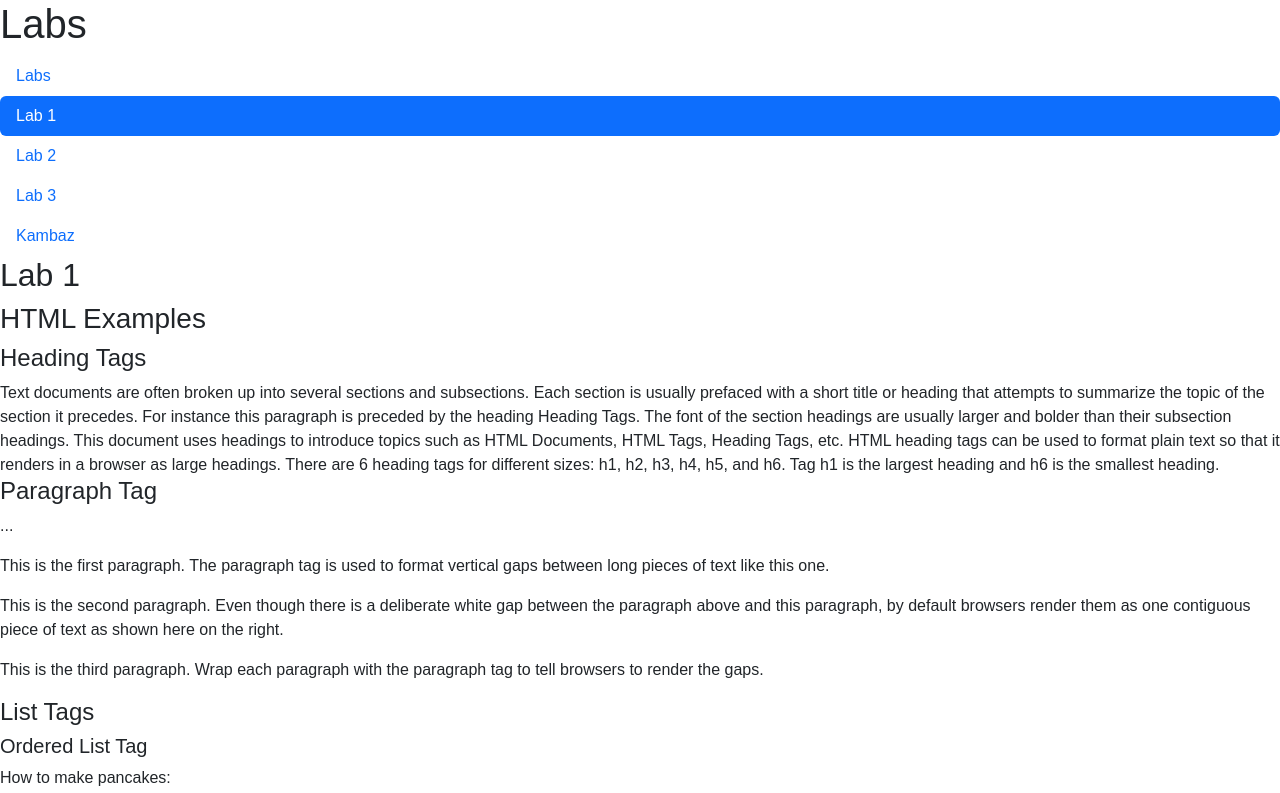
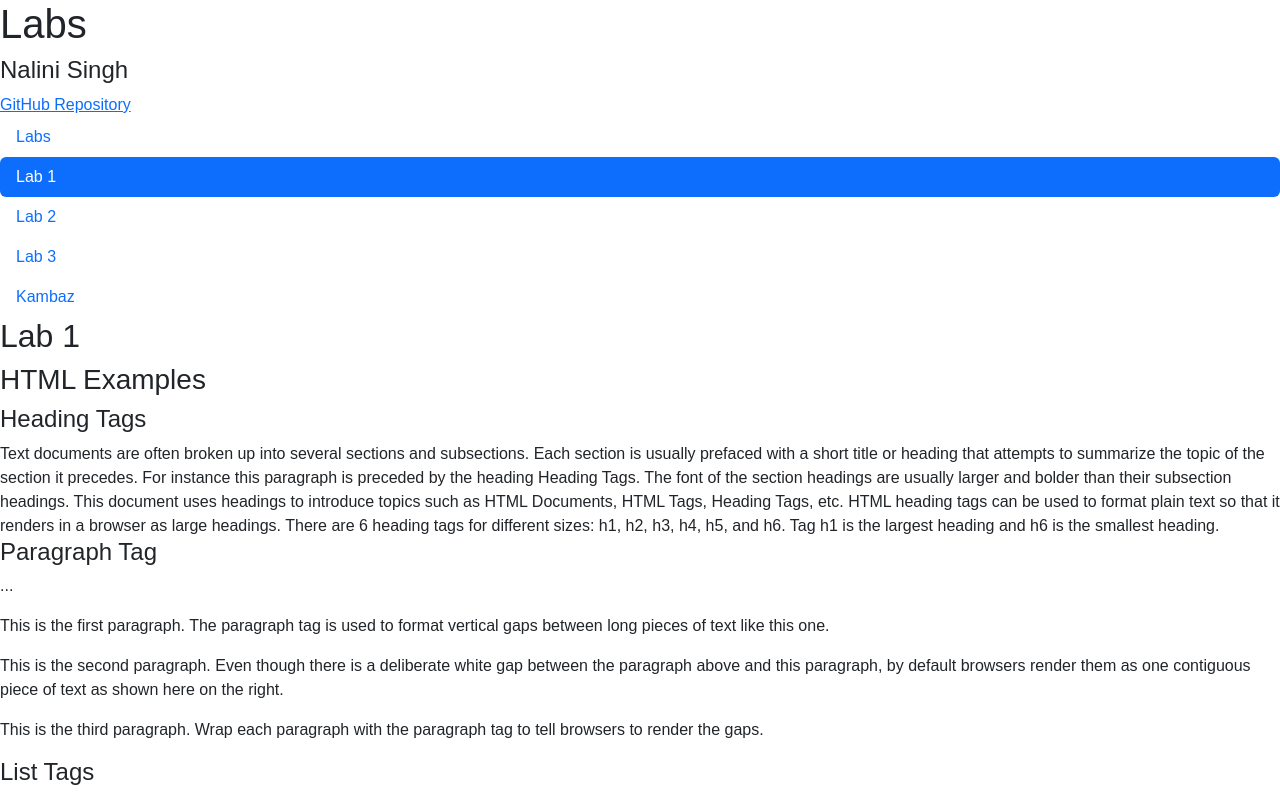
Before and after one commit to snalini1/kambaz-react-web-app, a React (Vite) app: page /#/Labs/Lab1 in a window 1280 px wide. Shown: the top 793 px of the page. Built offline with nearby package versions, Linux system fonts and the light colour scheme.

Commit message:
Update index.tsx

```diff
--- a/src/Labs/index.tsx
+++ b/src/Labs/index.tsx
@@ -3,11 +3,27 @@
 import TOC from "./TOC";
 import Lab2 from "./Lab2";
 import Lab3 from "./Lab3";
+
 export default function Labs() {
   return (
     <div>
       <h1>Labs</h1>
+
+      {/* ✅ Your full name */}
+      <h4>Nalini Singh</h4>
+
+      {/* ✅ GitHub link with correct ID */}
+      <a
+        id="wd-github"
+        href="https://github.com/YOUR_USERNAME/kambaz-react-web-app"
+        target="_blank"
+        rel="noreferrer"
+      >
+        GitHub Repository
+      </a>
+
       <TOC />
+
       <Routes>
         <Route path="/" element={<Navigate to="Lab1" />} />
         <Route path="Lab1" element={<Lab1 />} />
@@ -15,4 +31,5 @@
         <Route path="Lab3/*" element={<Lab3 />} />
       </Routes>
     </div>
-);}
+  );
+}
```
